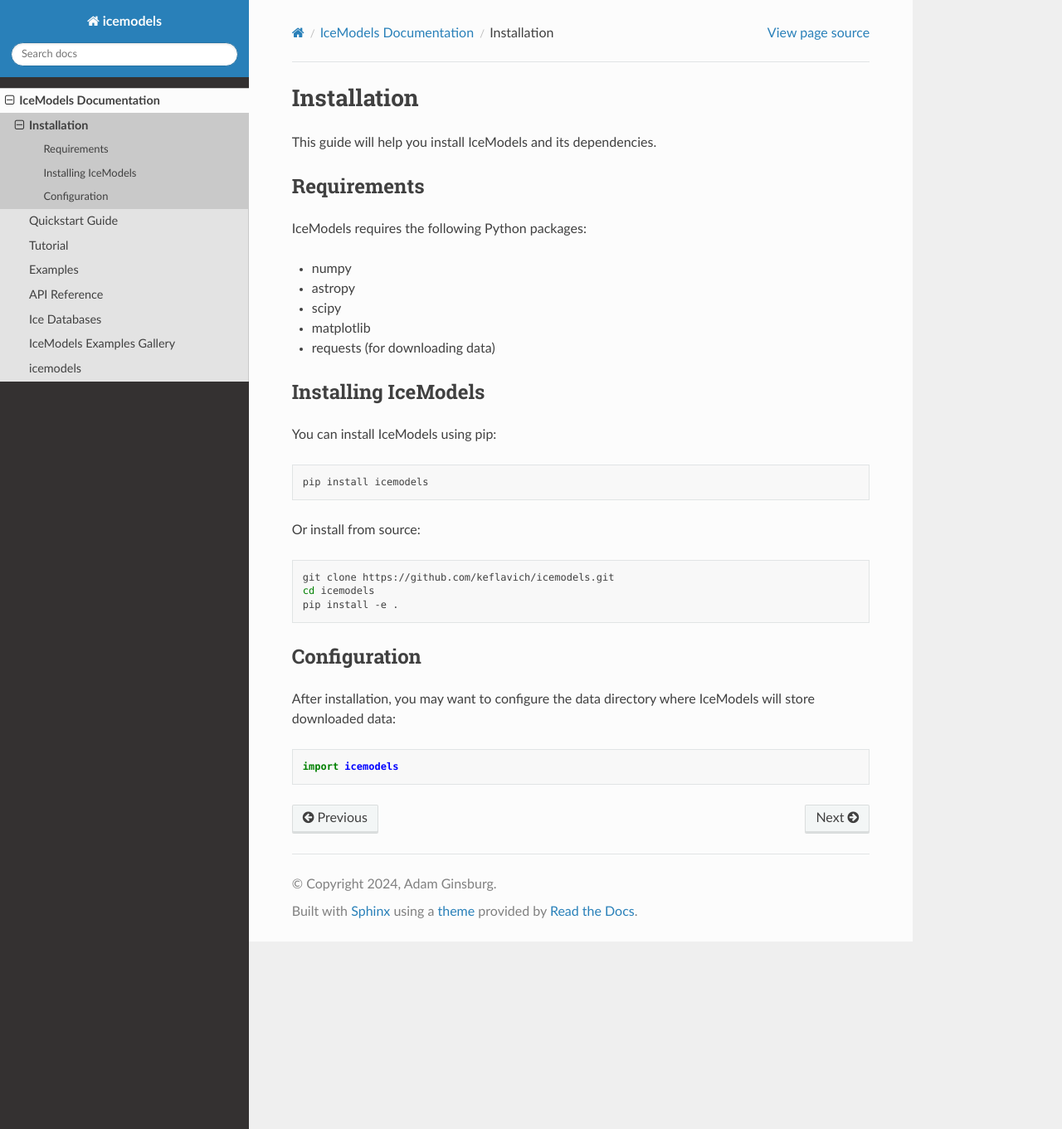
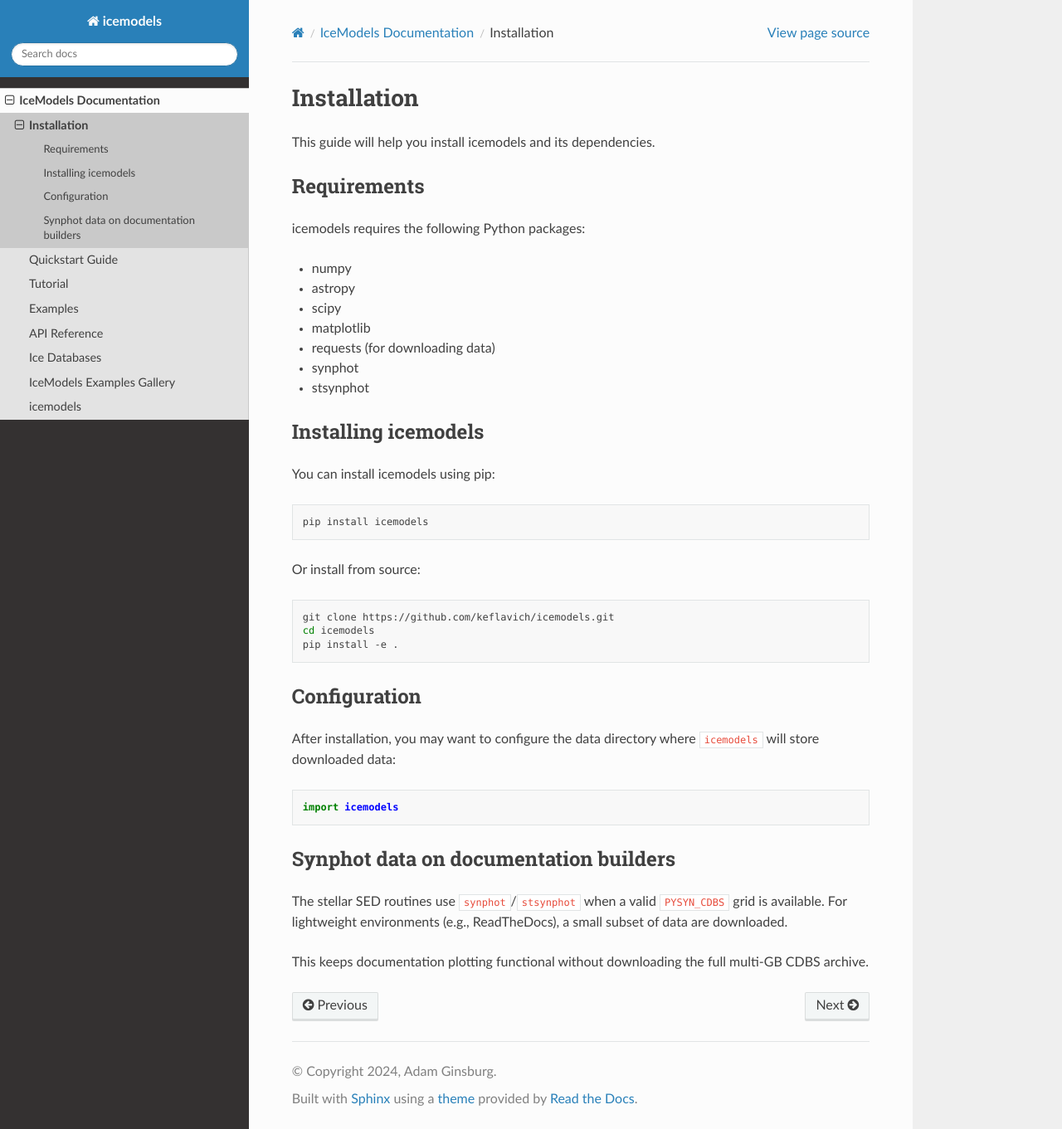
Before and after one commit to keflavich/icemodels, a Sphinx documentation site: the page built from docs/icemodels/installation.rst, in a window 1280 px wide and 1361 px high. Shown: the whole window at 83% size. Built offline with Sphinx 7.4.7 and the Read the Docs theme 3.1.0, drawn with Linux system fonts in a browser that asks for light colours.

Commit message:
minimalist download for rtd

```diff
--- a/docs/conf.py
+++ b/docs/conf.py
@@ -14,10 +14,45 @@
 import os
 import sys
 import datetime
+import urllib.request
 from importlib.metadata import version as metadata_version
 
 # Add the project root directory to the Python path
 sys.path.insert(0, os.path.abspath('..'))
+
+
+def _setup_minimal_synphot_for_docs():
+    """Download a minimal, correct synphot atmosphere subset for docs builds."""
+    should_prepare = (
+        os.environ.get('READTHEDOCS', '').lower() == 'true'
+        or os.environ.get('ICEMODELS_DOCS_PREPARE_SYNPHOT', '') == '1'
+    )
+    if not should_prepare:
+        return
+
+    cdbs_root = os.path.abspath(os.path.join(os.path.dirname(__file__), '_synphot_cdbs'))
+    os.makedirs(cdbs_root, exist_ok=True)
+
+    base = 'https://archive.stsci.edu/hlsps/reference-atlases/cdbs'
+    required_files = [
+        ('grid/phoenix/catalog.fits', f'{base}/grid/phoenix/catalog.fits'),
+        ('grid/phoenix/phoenixm00/phoenixm00_2000.fits', f'{base}/grid/phoenix/phoenixm00/phoenixm00_2000.fits'),
+        ('grid/phoenix/phoenixm00/phoenixm00_3000.fits', f'{base}/grid/phoenix/phoenixm00/phoenixm00_3000.fits'),
+        ('grid/k93models/catalog.fits', f'{base}/grid/k93models/catalog.fits'),
+        ('grid/k93models/kp00/kp00_4000.fits', f'{base}/grid/k93models/kp00/kp00_4000.fits'),
+        ('grid/k93models/kp00/kp00_5000.fits', f'{base}/grid/k93models/kp00/kp00_5000.fits'),
+    ]
+
+    for relpath, url in required_files:
+        destination = os.path.join(cdbs_root, relpath)
+        os.makedirs(os.path.dirname(destination), exist_ok=True)
+        if not os.path.exists(destination):
+            urllib.request.urlretrieve(url, destination)
+
+    os.environ['PYSYN_CDBS'] = cdbs_root
+
+
+_setup_minimal_synphot_for_docs()
 
 # -- Project information -----------------------------------------------------
 project = 'icemodels'
--- a/docs/icemodels/databases.rst
+++ b/docs/icemodels/databases.rst
@@ -36,7 +36,7 @@ Example usage:
     data = icemodels.load_molecule_ocdb('co', temperature=10)
 
 
-However, the recommended approach is to first download all OCDB data files using `download_all_ocdb()`, and then read specific files with `read_ocdb_file()`.
+However, the recommended approach is to download only the OCDB datasets you need using `download_ocdb_subset()` and then read specific files with `read_ocdb_file()`.
 The metadata provided by `load_molecule_ocdb` is wacky and overloaded; it may produce surprising results.
 
 Data Format
--- a/docs/icemodels/examples.rst
+++ b/docs/icemodels/examples.rst
@@ -35,8 +35,8 @@ Analyzing how ice spectra change with temperature:
     # Load CO data at different temperatures
     import glob
 
-    # Download all OCDB data (if not already cached)
-    icemodels.download_all_ocdb()
+    # Download only a small OCDB subset needed for this example
+    icemodels.download_ocdb_subset([85])
     temperatures = [10, 12, 12.5, 25, 30]
 
     spectra = []
--- a/docs/icemodels/installation.rst
+++ b/docs/icemodels/installation.rst
@@ -1,23 +1,25 @@
 Installation
 ============
 
-This guide will help you install IceModels and its dependencies.
+This guide will help you install icemodels and its dependencies.
 
 Requirements
 ------------
 
-IceModels requires the following Python packages:
+icemodels requires the following Python packages:
 
 * numpy
 * astropy
 * scipy
 * matplotlib
 * requests (for downloading data)
+* synphot
+* stsynphot
 
-Installing IceModels
+Installing icemodels
 --------------------
 
-You can install IceModels using pip:
+You can install icemodels using pip:
 
 .. code-block:: bash
 
@@ -34,8 +36,18 @@ Or install from source:
 Configuration
 -------------
 
-After installation, you may want to configure the data directory where IceModels will store downloaded data:
+After installation, you may want to configure the data directory where ``icemodels`` will store downloaded data:
 
 .. code-block:: python
 
     import icemodels
+
+Synphot data on documentation builders
+--------------------------------------
+
+The stellar SED routines use ``synphot``/``stsynphot`` when a valid
+``PYSYN_CDBS`` grid is available. For lightweight environments (e.g.,
+ReadTheDocs), a small subset of data are downloaded.
+
+This keeps documentation plotting functional without downloading the full
+multi-GB CDBS archive.
--- a/docs/requirements.txt
+++ b/docs/requirements.txt
@@ -9,3 +9,5 @@ numpy>=1.26.0
 scipy>=1.12.0
 pandas>=2.1.0
 myst_parser>=0.19.0
+synphot
+stsynphot
--- a/icemodels/__init__.py
+++ b/icemodels/__init__.py
@@ -5,7 +5,7 @@ from .version import version as __version__  # noqa: F401
 
 from .core import (absorbed_spectrum, absorbed_spectrum_Gaussians, convsum,
                    fluxes_in_filters, load_molecule, load_molecule_ocdb,
-                   atmo_model, molecule_data, download_all_ocdb, read_ocdb_file,
+                   atmo_model, molecule_data, download_all_ocdb, download_ocdb_subset, read_ocdb_file,
                    optical_constants_cache_dir, get_dream_meta_table,
                    download_all_dream, read_dream_file, load_molecule_dream,
                    download_all_lida)
@@ -26,6 +26,7 @@ __all__ = [
     'atmo_model',
     'molecule_data',
     'download_all_ocdb',
+    'download_ocdb_subset',
     'read_ocdb_file',
     'optical_constants_cache_dir',
     'gaussian_model_components',
```
Also changed, not shown: docs/icemodels/tutorial.rst (+4 -4 lines), 1 other file.
